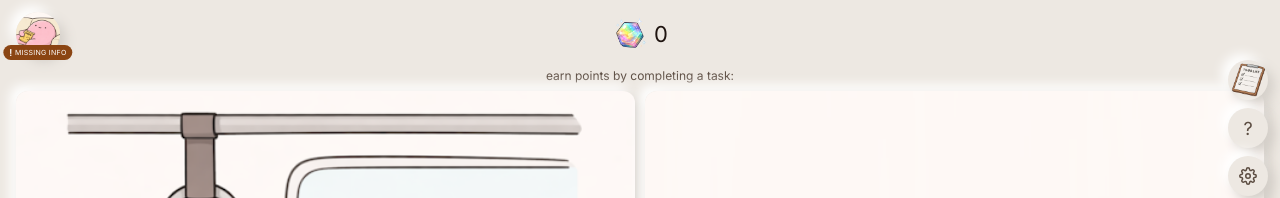
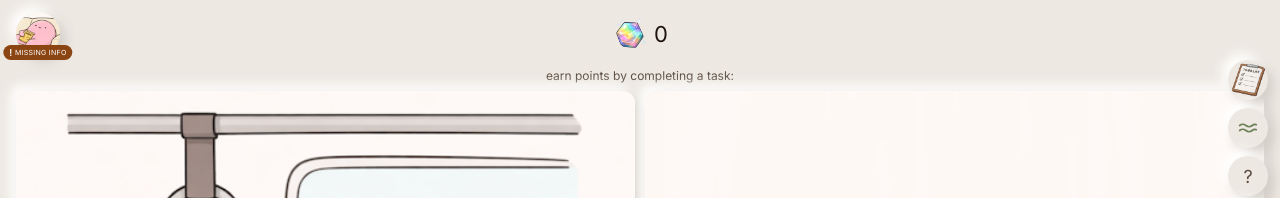
Before and after one commit to Inflinity/badhabbits, a React (Vite) app: page / in a window 1280 px wide. Shown: the top 198 px of the page. Built offline with nearby package versions, Linux system fonts and the light colour scheme; the HTML template or start-up script is replaced by a standard one.

Commit message:
Link Atemlotse from the main screen
Adds a breathe bubble to the right-hand action bubbles that opens /atem/,
and a back link from the Atemlotse header to the app.

Co-Authored-By: Claude Opus 5.5 <noreply@anthropic.com>
Claude-Session: https://claude.ai/code/session_015y9JAWLouqFfDLSFkX3oNa

```diff
--- a/public/atem/index.html
+++ b/public/atem/index.html
@@ -51,6 +51,7 @@ h1 {
   margin: 0;
 }
 h1 span { color: var(--guide); }
+.back { color: var(--muted); text-decoration: none; padding-right: 10px; font-weight: 400; }
 .status {
   font-size: 0.8rem;
   color: var(--muted);
@@ -171,7 +172,7 @@ button:focus-visible { outline: 2px solid var(--breath); outline-offset: 3px; }
 <body>
 <main>
   <header>
-    <h1>Atem<span>lotse</span></h1>
+    <h1><a class="back" href="/" aria-label="Zurück zu Bad Habbit">‹</a>Atem<span>lotse</span></h1>
     <div class="status" id="status">Sensor: <b>bereit</b></div>
   </header>
 
--- a/src/screens/MoodScreen.css
+++ b/src/screens/MoodScreen.css
@@ -154,6 +154,10 @@
   color: var(--text-muted);
 }
 
+.breathe-bubble {
+  color: var(--accent);
+}
+
 /* Instruction */
 .mood-instruction {
   font-size: 12px;
--- a/src/screens/MoodScreen.tsx
+++ b/src/screens/MoodScreen.tsx
@@ -104,6 +104,13 @@ export default function MoodScreen({
           <img src="/graphics/todo_512x512.png" alt="Todo List" />
         </button>
 
+        <a className="action-bubble breathe-bubble" href="/atem/" aria-label="Atemlotse">
+          <svg width="20" height="20" viewBox="0 0 24 24" fill="none" stroke="currentColor" strokeWidth="2" strokeLinecap="round">
+            <path d="M2 9c2.5-2 5-2 7.5 0s5 2 7.5 0 3.5-1.5 5-1"></path>
+            <path d="M2 15c2.5-2 5-2 7.5 0s5 2 7.5 0 3.5-1.5 5-1"></path>
+          </svg>
+        </a>
+
         <button className="action-bubble tip-bubble">
           <span className="bubble-icon">?</span>
         </button>
```
